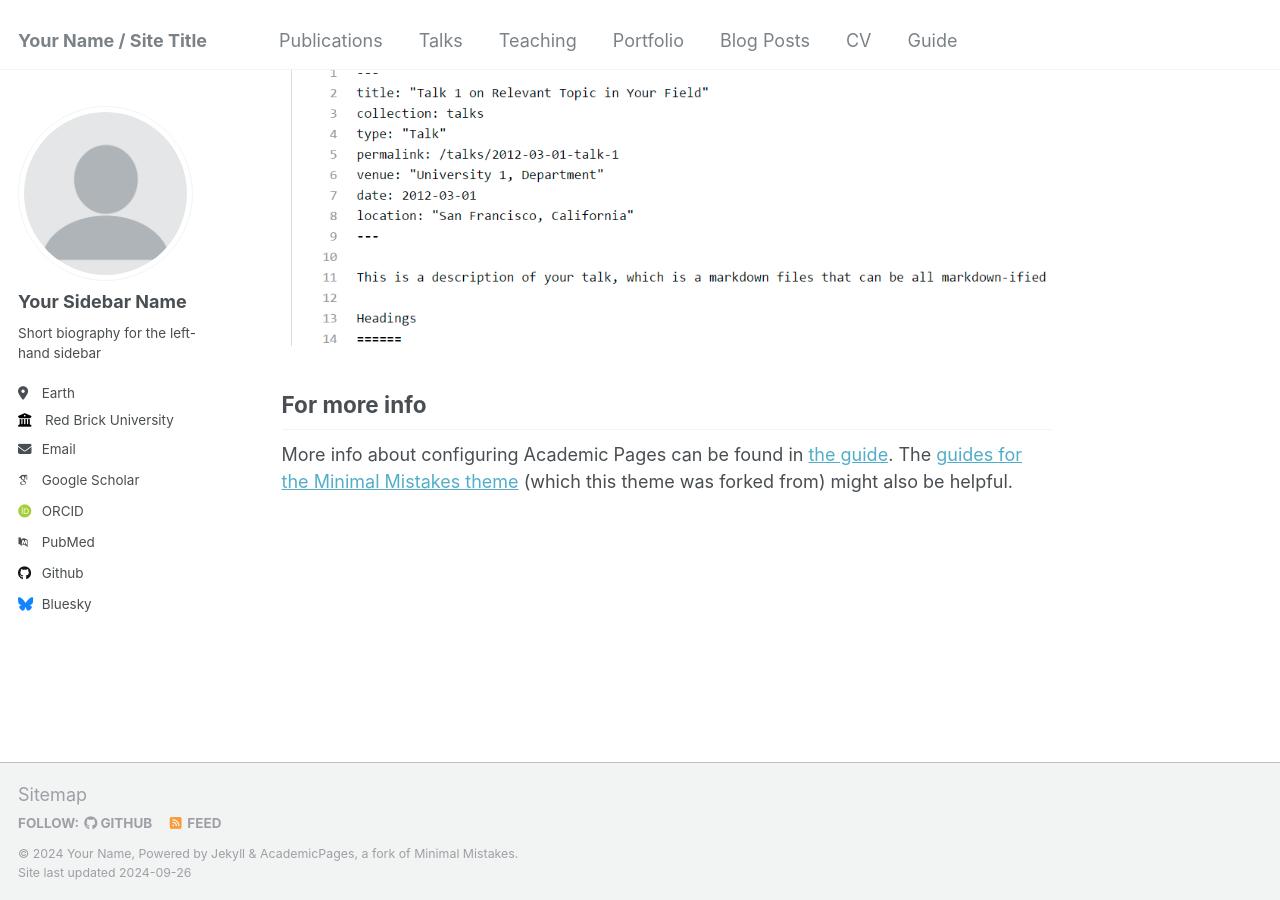
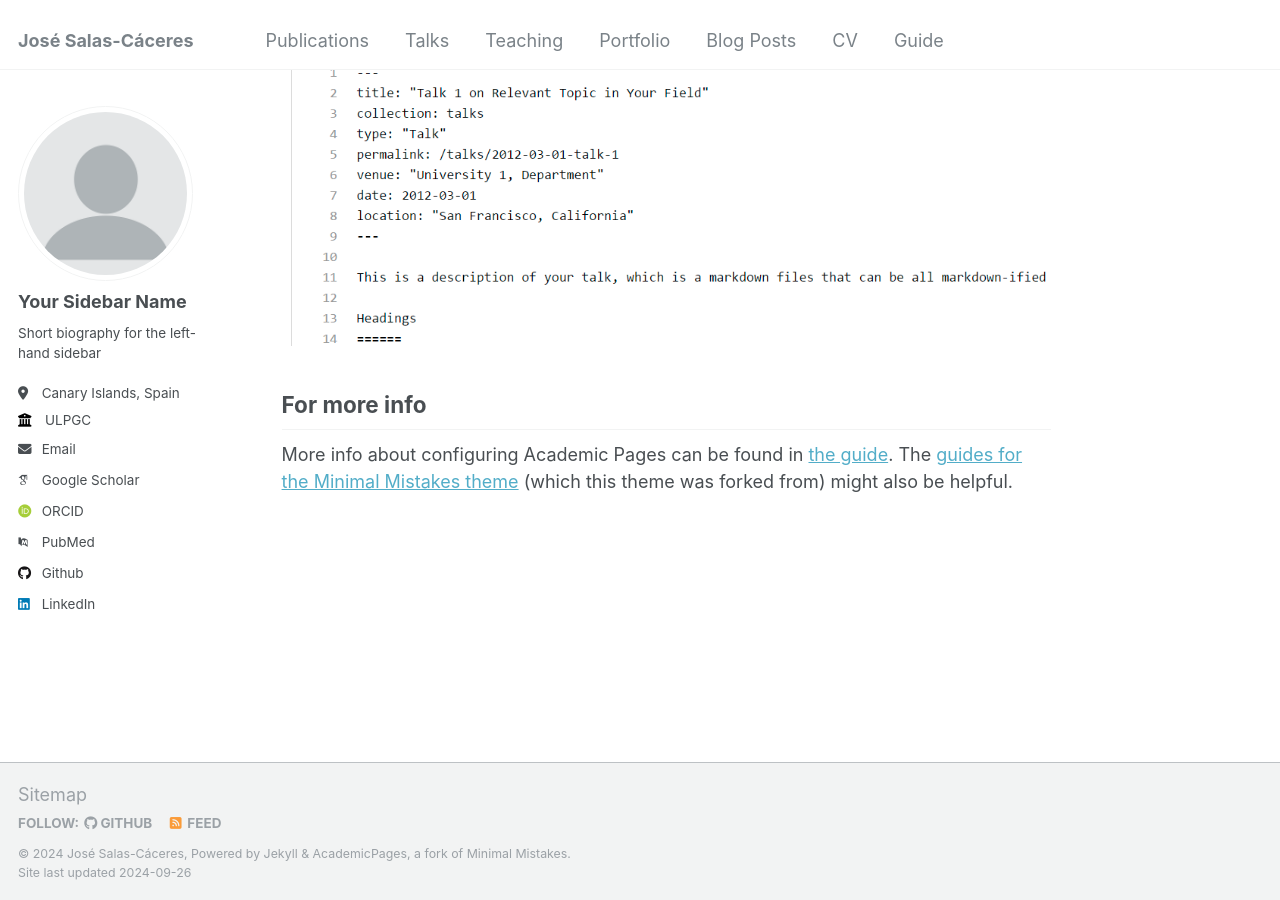
Before and after one commit to jisalascaceres/jisalascaceres.github.io, a Jekyll site: the page built from _pages/about.md, in a window 1280 px wide and 900 px high, scrolled down 2643 px. Built offline with Jekyll 4.4.1, drawn with Linux system fonts in a browser that asks for light colours; some web fonts are replaced.

Commit message:
Update _config.yml

```diff
--- a/_config.yml
+++ b/_config.yml
@@ -8,13 +8,13 @@
 
 # Basic Site Settings
 locale                   : "en-US"
-title                    : "Your Name / Site Title"
+title                    : "José Salas-Cáceres"
 title_separator          : "-"
-name                     : &name "Your Name"
+name                     : &name "José Salas-Cáceres"
 description              : &description "personal description"
-url                      : https://academicpages.github.io # the base hostname & protocol for your site e.g. "https://mmistakes.github.io"
+url                      : https://jisalascaceres.github.io # the base hostname & protocol for your site e.g. "https://mmistakes.github.io"
 baseurl                  : "" # the subpath of your site, e.g. "/blog"
-repository               : "academicpages/academicpages.github.io"
+repository               : "jisalascaceres/jisalascaceres.github.io"
 
 # Site Author - The following control what appear as part of the author content on the side bar.
 #               If a field is blank the icon and link will not appear, otherwise it will be shown.
@@ -25,16 +25,16 @@ author:
   name             : "Your Sidebar Name"
   pronouns         : # example: "she/her"
   bio              : "Short biography for the left-hand sidebar"
-  location         : "Earth"
-  employer         : "Red Brick University"
+  location         : "Canary Islands, Spain"
+  employer         : "ULPGC"
   uri              : # URL
-  email            : "none@example.org"
+  email            : "jose.salas@ulpgc.org"
 
   # Academic websites
   arxiv            : # URL - Update with the correct link to your profile
-  googlescholar    : "https://scholar.google.com/citations?user=PS_CX0AAAAAJ"
+  googlescholar    : "https://scholar.google.es/citations?user=hHIRtUcAAAAJ&hl"
   impactstory      : # URL
-  orcid            : "http://orcid.org/yourorcidurl"
+  orcid            : "https://orcid.org/0009-0004-7543-3385"
   semantic         : # URL
   pubmed           : "https://www.ncbi.nlm.nih.gov/pubmed/?term=john+snow"
   researchgate     : # URL
@@ -48,7 +48,7 @@ author:
   stackoverflow    : # User number or user number and name (i.e., use "1" or "1/jeff-atwood")
 
   # Social media
-  bluesky          : "bsky.app" # Replace this with you Bluesky username
+  bluesky          : # bsky.app # Replace this with you Bluesky username
   facebook         : # Username
   flickr           : # Username
   foursquare       : # Username
@@ -57,7 +57,7 @@ author:
   keybase          : # Username
   instagram        : # Username
   lastfm           : # Username
-  linkedin         : # Username
+  linkedin         : "José Ignacio Salas Cáceres"
   mastodon         : # URL
   medium           : # URL
   pinterest        : # Username
@@ -75,8 +75,8 @@ author:
 
 # Publication Category - The following the list of publication categories and their headings
 publication_category:
-  books:
-    title: 'Books'
+  #books:
+    #title: 'Books'
   manuscripts:
     title: 'Journal Articles'
   conferences:
```
